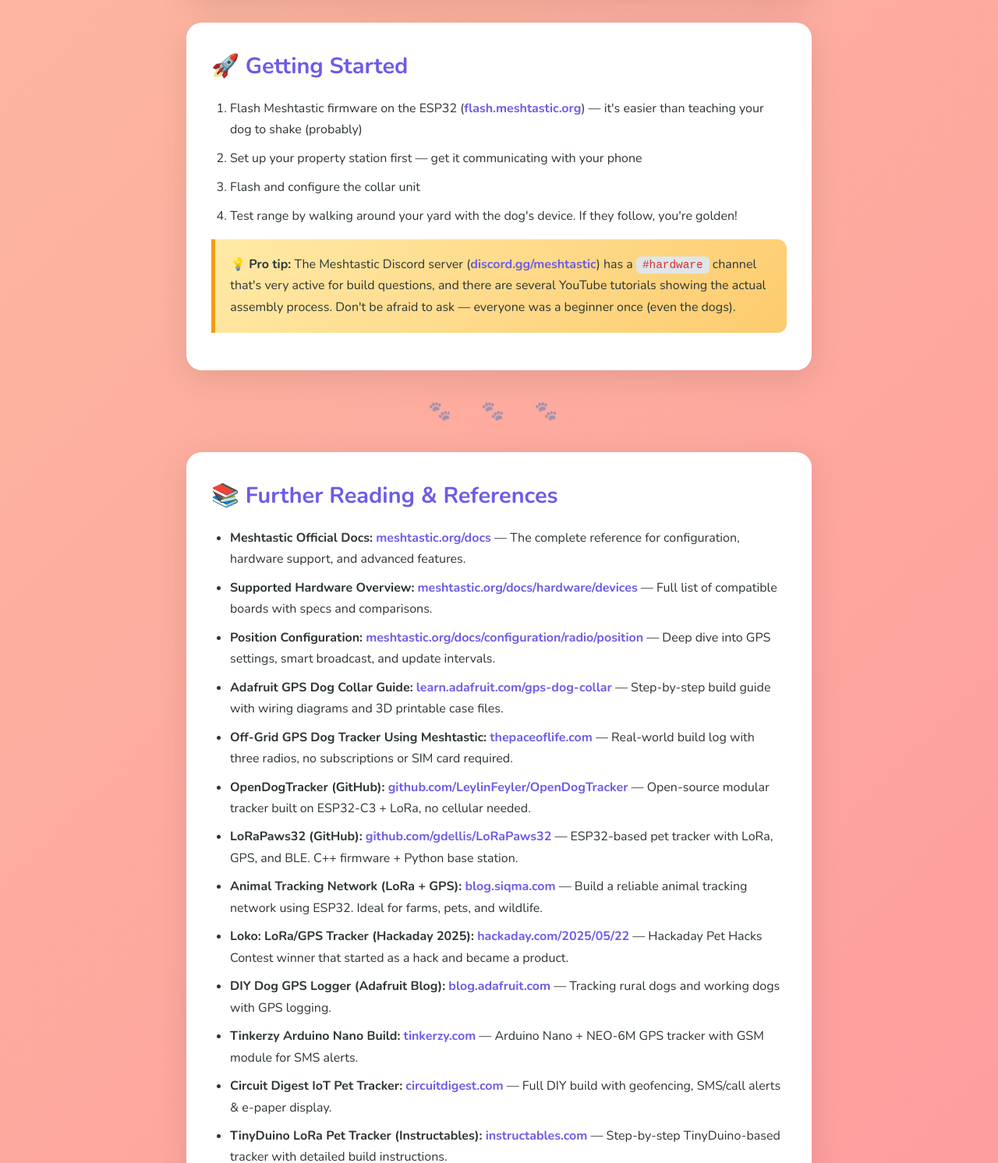
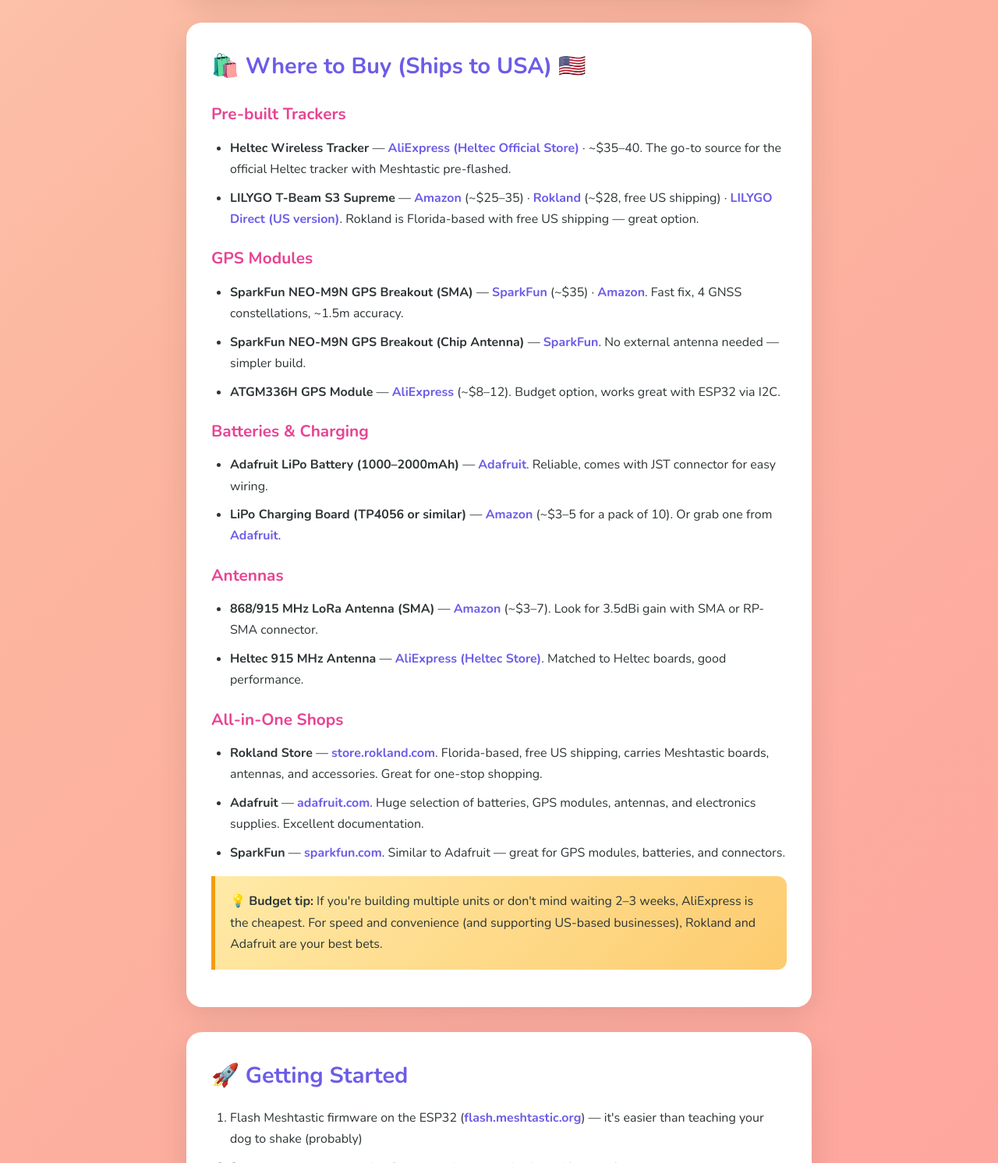
Before and after one commit to peterdenham/meshtastic-dog-tracker, a plain HTML site: page index.html in a window 1280 px wide. Shown: the part 3080-4572 px from the top of the page at 78% size. Drawn offline with nearby package versions, Linux system fonts and the light colour scheme.

Commit message:
Add Where to Buy section with USA shipping links

```diff
--- a/index.html
+++ b/index.html
@@ -303,6 +303,46 @@
         </table>
     </div>
 
+    <div class="card" id="buy">
+        <h2>🛍️ Where to Buy (Ships to USA) 🇺🇸</h2>
+
+        <h3>Pre-built Trackers</h3>
+        <ul>
+            <li><strong>Heltec Wireless Tracker</strong> — <a href="https://www.aliexpress.com/item/1005006748936896.html" target="_blank">AliExpress (Heltec Official Store)</a> · ~$35–40. The go-to source for the official Heltec tracker with Meshtastic pre-flashed.</li>
+            <li><strong>LILYGO T-Beam S3 Supreme</strong> — <a href="https://www.amazon.com/dp/B0CXJ71NB6" target="_blank">Amazon</a> (~$25–35) · <a href="https://store.rokland.com/products/lilygo-t-beam-supreme-esp32-s3-lora-development-board-sx1262-915mhz-gps-l76k-or-u-blox" target="_blank">Rokland</a> (~$28, free US shipping) · <a href="https://lilygo.cc/products/t-beam-supreme-meshtastic-us0" target="_blank">LILYGO Direct (US version)</a>. Rokland is Florida-based with free US shipping — great option.</li>
+        </ul>
+
+        <h3>GPS Modules</h3>
+        <ul>
+            <li><strong>SparkFun NEO-M9N GPS Breakout (SMA)</strong> — <a href="https://www.sparkfun.com/sparkfun-gps-breakout-neo-m9n-sma-qwiic.html" target="_blank">SparkFun</a> (~$35) · <a href="https://www.amazon.com/dp/B09YX6QZFQ" target="_blank">Amazon</a>. Fast fix, 4 GNSS constellations, ~1.5m accuracy.</li>
+            <li><strong>SparkFun NEO-M9N GPS Breakout (Chip Antenna)</strong> — <a href="https://www.sparkfun.com/sparkfun-gps-breakout-neo-m9n-chip-antenna-qwiic.html" target="_blank">SparkFun</a>. No external antenna needed — simpler build.</li>
+            <li><strong>ATGM336H GPS Module</strong> — <a href="https://www.aliexpress.com/item/1005004829736896.html" target="_blank">AliExpress</a> (~$8–12). Budget option, works great with ESP32 via I2C.</li>
+        </ul>
+
+        <h3>Batteries &amp; Charging</h3>
+        <ul>
+            <li><strong>Adafruit LiPo Battery (1000–2000mAh)</strong> — <a href="https://www.adafruit.com/category/164" target="_blank">Adafruit</a>. Reliable, comes with JST connector for easy wiring.</li>
+            <li><strong>LiPo Charging Board (TP4056 or similar)</strong> — <a href="https://www.amazon.com/s?k=TP4056+LiPo+charging+board" target="_blank">Amazon</a> (~$3–5 for a pack of 10). Or grab one from <a href="https://www.adafruit.com/category/97" target="_blank">Adafruit</a>.</li>
+        </ul>
+
+        <h3>Antennas</h3>
+        <ul>
+            <li><strong>868/915 MHz LoRa Antenna (SMA)</strong> — <a href="https://www.amazon.com/s?k=868MHz+LoRa+SMA+antenna" target="_blank">Amazon</a> (~$3–7). Look for 3.5dBi gain with SMA or RP-SMA connector.</li>
+            <li><strong>Heltec 915 MHz Antenna</strong> — <a href="https://www.aliexpress.com/item/1005005642887044.html" target="_blank">AliExpress (Heltec Store)</a>. Matched to Heltec boards, good performance.</li>
+        </ul>
+
+        <h3>All-in-One Shops</h3>
+        <ul>
+            <li><strong>Rokland Store</strong> — <a href="https://store.rokland.com" target="_blank">store.rokland.com</a>. Florida-based, free US shipping, carries Meshtastic boards, antennas, and accessories. Great for one-stop shopping.</li>
+            <li><strong>Adafruit</strong> — <a href="https://www.adafruit.com" target="_blank">adafruit.com</a>. Huge selection of batteries, GPS modules, antennas, and electronics supplies. Excellent documentation.</li>
+            <li><strong>SparkFun</strong> — <a href="https://www.sparkfun.com" target="_blank">sparkfun.com</a>. Similar to Adafruit — great for GPS modules, batteries, and connectors.</li>
+        </ul>
+
+        <div class="tip">
+            💡 <strong>Budget tip:</strong> If you're building multiple units or don't mind waiting 2–3 weeks, AliExpress is the cheapest. For speed and convenience (and supporting US-based businesses), Rokland and Adafruit are your best bets.
+        </div>
+    </div>
+
     <div class="card">
         <h2>🚀 Getting Started</h2>
         <ol>
```
